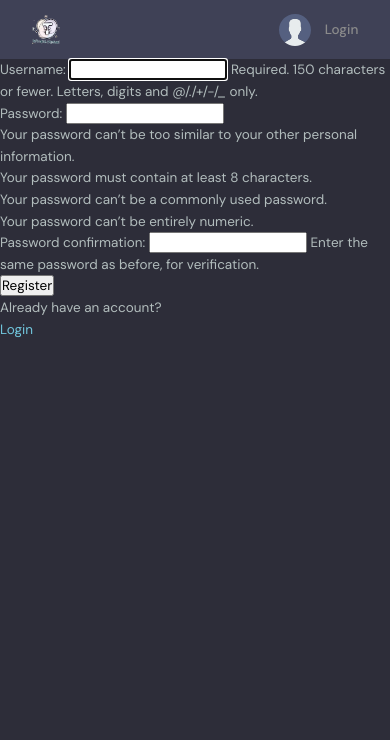
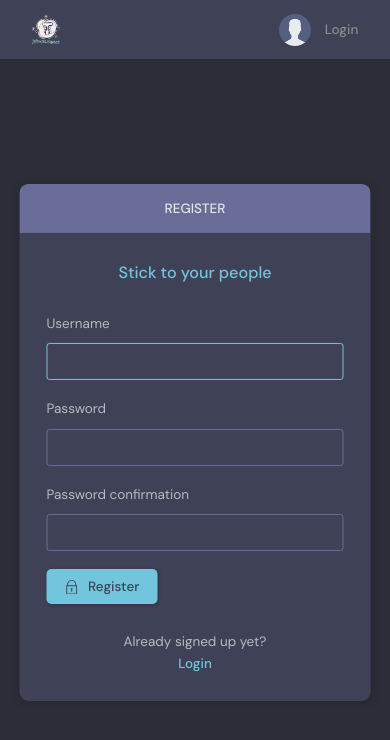
Before and after one commit to deddy77/Moun_project, a Django app: page /register/ in a window 390 px wide. Shown: the top 740 px of the page. Run offline with Django 5.2, Linux system fonts and the light colour scheme.

Commit message:
mobile template

```diff
--- a/moun/base/templates/base/home.html
+++ b/moun/base/templates/base/home.html
@@ -12,7 +12,7 @@
         <!-- Room List Start -->
         <div class="roomList">
           <div class="mobile-menu">
-            <form class="header__search">
+            <form action = "{% url 'home' %}" method="GET" class="header__search">
               <label>
                 <svg version="1.1" xmlns="http://www.w3.org/2000/svg" width="32" height="32" viewBox="0 0 32 32">
                   <title>search</title>
@@ -20,7 +20,7 @@
                     d="M32 30.586l-10.845-10.845c1.771-2.092 2.845-4.791 2.845-7.741 0-6.617-5.383-12-12-12s-12 5.383-12 12c0 6.617 5.383 12 12 12 2.949 0 5.649-1.074 7.741-2.845l10.845 10.845 1.414-1.414zM12 22c-5.514 0-10-4.486-10-10s4.486-10 10-10c5.514 0 10 4.486 10 10s-4.486 10-10 10z"
                   ></path>
                 </svg>
-                <input placeholder="Search for posts" />
+                <input name = "q" placeholder="Search for posts" />
               </label>
             </form>
             <div class="mobile-menuItems">
--- a/moun/base/templates/base/login_register.html
+++ b/moun/base/templates/base/login_register.html
@@ -1,27 +1,111 @@
 {% extends 'main.html' %}
   {% block content %}
+    <main class="auth layout">
       {% if page == 'login' %}
-            <div>
-                <form method="POST" action="">
+        <div class="container">
+        <div class="layout__box">
+          <div class="layout__boxHeader">
+            <div class="layout__boxTitle">
+              <h3>Login</h3>
+            </div>
+          </div>
+          <div class="layout__body">
+            <h2 class="auth__tagline">Stick to your people</h2>
+
+            <form class="form" method ="POST" action="">
               {% csrf_token %}
-                    <label>Username:</label>
-                    <input type="text" name="username" placeholder="Enter Username" />
-                    <label>Password:</label>
-                    <input type="password" name="password" placeholder="Enter Password" />
-                    <input type="submit" value="Login" />
+              <div class="form__group form__group">
+                <label for="room_name">Username</label>
+                <input id="username" name="username" type="text" placeholder="e.g. dennis_ivy" />
+              </div>
+              <div class="form__group">
+                <label for="password">Password</label>
+                <input
+                  id="password"
+                  name="password"
+                  type="password"
+                  placeholder="&bull;&bull;&bull;&bull;&bull;&bull;&bull;&bull;"
+                />
+              </div>
+
+              <button class="btn btn--main" type="submit">
+                <svg
+                  version="1.1"
+                  xmlns="http://www.w3.org/2000/svg"
+                  width="32"
+                  height="32"
+                  viewBox="0 0 32 32"
+                >
+                  <title>lock</title>
+                  <path
+                    d="M27 12h-1v-2c0-5.514-4.486-10-10-10s-10 4.486-10 10v2h-1c-0.553 0-1 0.447-1 1v18c0 0.553 0.447 1 1 1h22c0.553 0 1-0.447 1-1v-18c0-0.553-0.447-1-1-1zM8 10c0-4.411 3.589-8 8-8s8 3.589 8 8v2h-16v-2zM26 30h-20v-16h20v16z"
+                  ></path>
+                  <path
+                    d="M15 21.694v4.306h2v-4.306c0.587-0.348 1-0.961 1-1.694 0-1.105-0.895-2-2-2s-2 0.895-2 2c0 0.732 0.413 1.345 1 1.694z"
+                  ></path>
+                </svg>
+
+                Login
+              </button>
             </form>
+
+            <div class="auth__action">
               <p>Haven't signed up yet?</p>
-                <a href="{% url 'register' %}">Sign up</a>
+              <a href="{% url 'register' %}" class="btn btn--link">Sign Up</a>
+            </div>
+          </div>
+        </div>
         </div>
       {% else %}
-            <div>
-                <form method="POST" action="">
+      <div class="container">
+        <div class="layout__box">
+          <div class="layout__boxHeader">
+            <div class="layout__boxTitle">
+              <h3>Register</h3>
+            </div>
+          </div>
+          <div class="layout__body">
+            <h2 class="auth__tagline">Stick to your people</h2>
+
+            <form class="form" method ="POST" action="">
               {% csrf_token %}
-                    {{form.as_p}}
-                    <input type="submit" value="Register" />
+                {% for field in form %}
+
+                    <div class="form__group form__group">
+                      <label for="room_name">{{field.label}}</label>
+                        {{field}}
+                    </div>
+                {% endfor %}
+
+              <button class="btn btn--main" type="submit">
+                <svg
+                  version="1.1"
+                  xmlns="http://www.w3.org/2000/svg"
+                  width="32"
+                  height="32"
+                  viewBox="0 0 32 32"
+                >
+                  <title>lock</title>
+                  <path
+                    d="M27 12h-1v-2c0-5.514-4.486-10-10-10s-10 4.486-10 10v2h-1c-0.553 0-1 0.447-1 1v18c0 0.553 0.447 1 1 1h22c0.553 0 1-0.447 1-1v-18c0-0.553-0.447-1-1-1zM8 10c0-4.411 3.589-8 8-8s8 3.589 8 8v2h-16v-2zM26 30h-20v-16h20v16z"
+                  ></path>
+                  <path
+                    d="M15 21.694v4.306h2v-4.306c0.587-0.348 1-0.961 1-1.694 0-1.105-0.895-2-2-2s-2 0.895-2 2c0 0.732 0.413 1.345 1 1.694z"
+                  ></path>
+                </svg>
+
+                Register
+              </button>
             </form>
-                <p>Already have an account?</p>
-                    <a href="{% url 'login' %}">Login</a>
+
+            <div class="auth__action">
+              <p>Already signed up yet?</p>
+              <a href="{% url 'login' %}" class="btn btn--link">Login</a>
+            </div>
+          </div>
+        </div>
         </div>
       {% endif %}
+
+    </main>
   {% endblock content %}
--- a/moun/base/templates/base/profile.html
+++ b/moun/base/templates/base/profile.html
@@ -17,7 +17,9 @@
             <div class="profile__info">
               <h3>{{user.username}}</h3>
               <p>@{{user.username}}</p>
-              <a href="edit-user.html" class="btn btn--main btn--pill">Edit Profile</a>
+              {% if request.user == user %}
+                <a href="{% url 'update-user' %}" class="btn btn--main btn--pill">Edit Profile</a>
+              {% endif %}
             </div>
             <div class="profile__about">
               <h3>About</h3>
--- a/moun/base/templates/base/room_form.html
+++ b/moun/base/templates/base/room_form.html
@@ -67,7 +67,7 @@
                 </div> -->
                 <div class="form__action">
                   <a class="btn btn--dark" href="index.html">Cancel</a>
-                  <button class="btn btn--main" type="submit">Create Room</button>
+                  <button class="btn btn--main" type="submit">Submit</button>
                 </div>
               </form>
             </div>
--- a/moun/base/urls.py
+++ b/moun/base/urls.py
@@ -16,4 +16,7 @@ urlpatterns = [
     path('update-room/<str:pk>/', views.updateRoom, name='update-room'),
     path('delete-room/<str:pk>/', views.deleteRoom, name='delete-room'),
     path('delete-message/<str:pk>/', views.deleteMessage, name='delete-message'),
+
+
+    path('update-user/', views.updateUser, name='update-user'),
 ]
--- a/moun/base/views.py
+++ b/moun/base/views.py
@@ -7,7 +7,8 @@ from django.contrib.auth.models import User
 from django.contrib.auth import authenticate, login, logout
 from django.contrib.auth.forms import UserCreationForm
 from .models import Room, Topic, Message
-from .forms import RoomForm
+from .forms import RoomForm, UserForm
+
 # Create your views here.
 
 # rooms =[
@@ -151,12 +152,14 @@ def updateRoom(request, pk):
         return HttpResponse('You are not allowed here!')
 
     if request.method == 'POST':
+        topic_name = request.POST.get('topic')
+        topic, created = Topic.objects.get_or_create(name=topic_name)
         form = RoomForm(request.POST, instance=room)
-        if form.is_valid():
-            room = form.save(commit=False)
-            room.host = request.user
-            room.save()
-            return redirect('home')
+        room.name = request.POST.get('name')
+        room.topic = topic
+        room.description = request.POST.get('description')
+        room.save()
+        return redirect('home')
 
     context = {'form': form,
                'topics': topics,
@@ -190,3 +193,16 @@ def deleteMessage(request, pk):
         return redirect('home')
 
     return render(request, 'base/delete.html', {'obj': message})
+
+@login_required(login_url='login')
+def updateUser(request):
+    user = request.user
+    form = UserForm(instance = user)
+    if request.method == 'POST':
+        form = UserForm(request.POST, instance = user)
+        if form.is_valid():
+            form.save()
+            return redirect('user-profile', pk=user.id)
+
+
+    return render(request, 'base/update-user.html', {'form': form})
--- a/moun/templates/navbar.html
+++ b/moun/templates/navbar.html
@@ -18,7 +18,7 @@
         <!-- Logged In -->
     {% if request.user.is_authenticated %}
         <div class="header__user">
-          <a href="profile.html">
+          <a href="{% url 'update-user' %}">
             <div class="avatar avatar--medium active">
               <img src="https://randomuser.me/api/portraits/men/37.jpg" />
             </div>
@@ -43,7 +43,7 @@
 
 
         <div class="dropdown-menu">
-          <a href="settings.html" class="dropdown-link"
+          <a href="{% url 'update-user' %}" class="dropdown-link"
             ><svg version="1.1" xmlns="http://www.w3.org/2000/svg" width="32" height="32" viewBox="0 0 32 32">
               <title>tools</title>
               <path
```
Also changed, not shown: moun/base/forms.py (+9 -0 lines), moun/base/templates/base/delete.html (+34 -6 lines), moun/base/templates/base/delete_old.html (added, +9 -0 lines), moun/base/templates/base/login_register_old.html (added, +27 -0 lines), moun/base/templates/base/room.html (+7 -2 lines), moun/base/templates/base/update-user.html (added, +41 -0 lines), moun/db.sqlite3. Lines whose indentation alone changed are shown as unchanged.
